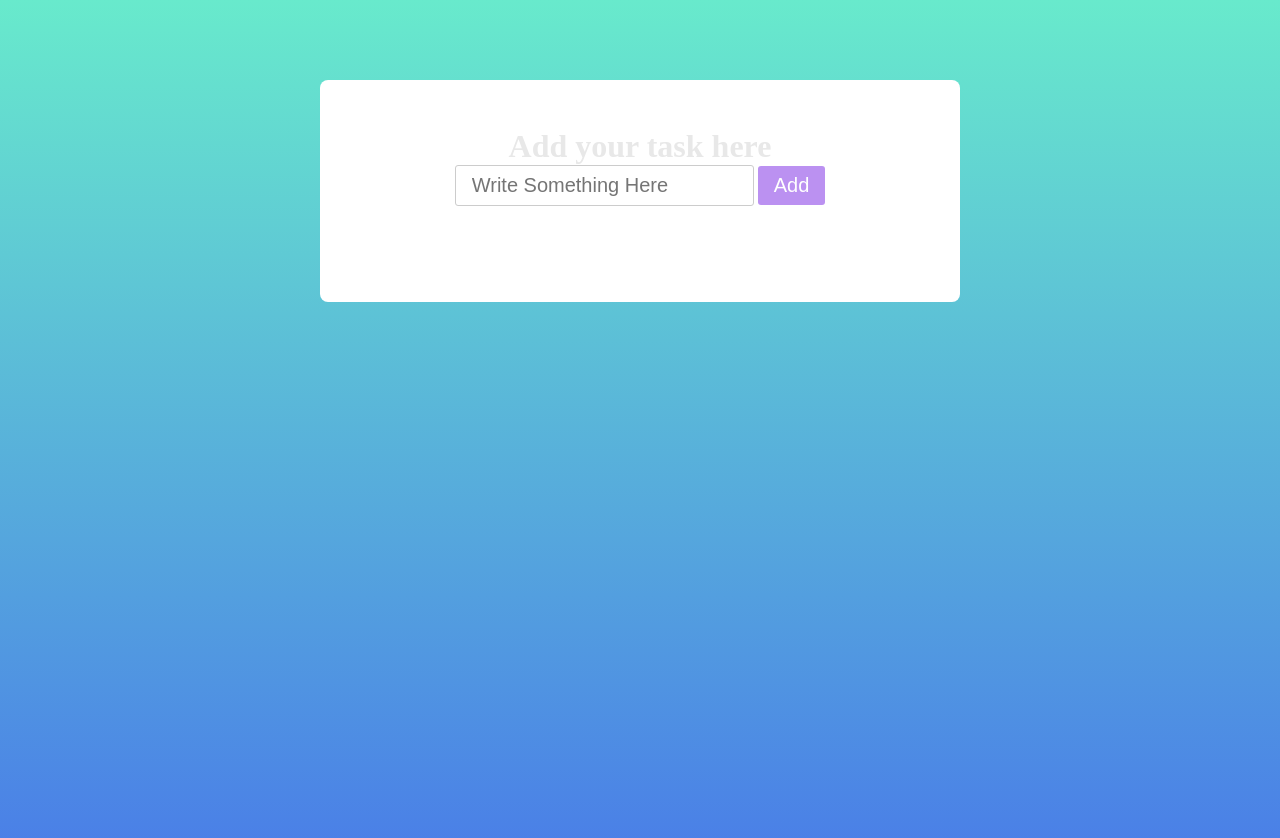
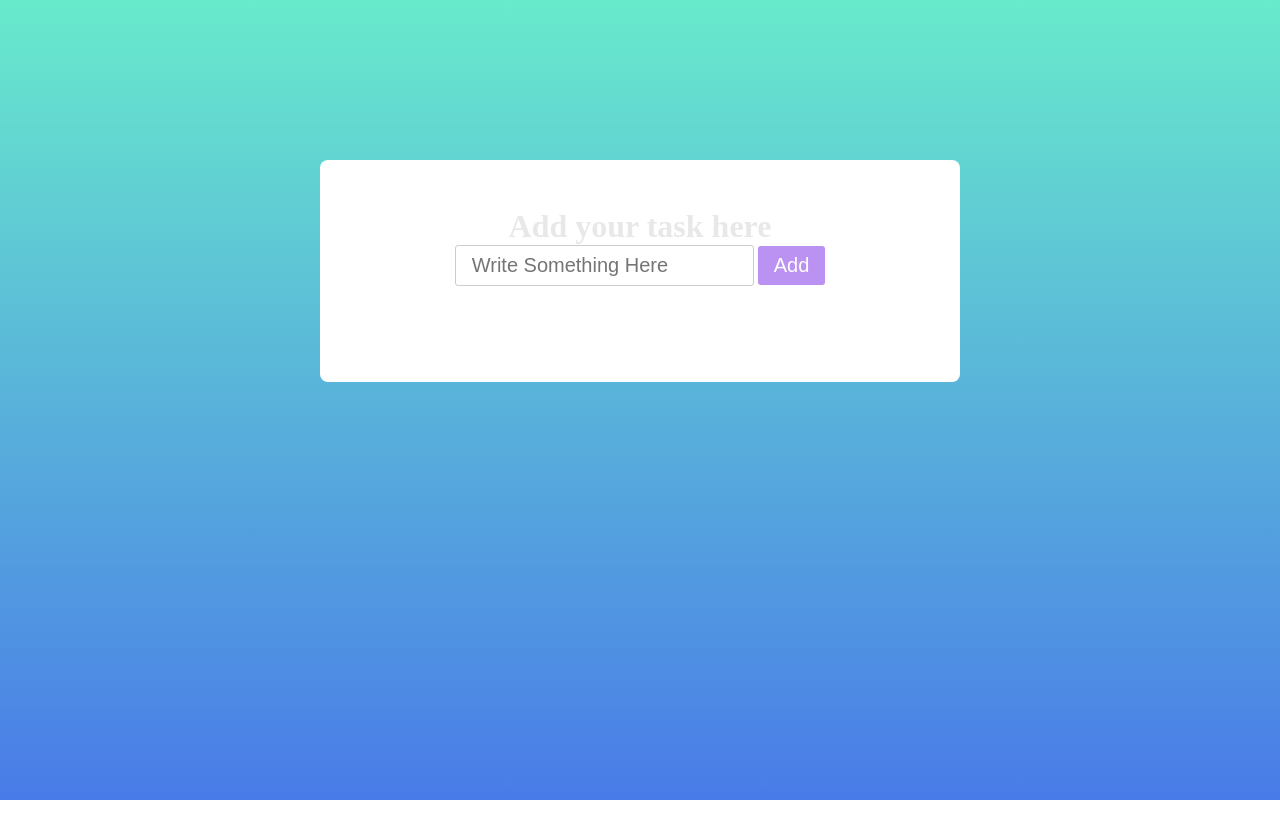
Before and after one commit to Prithvirajsinh-Jadav/To-Do, a plain HTML site: page index.html in a window 1280 px wide. After the commit the page ends 800 px from the top, so only its background shows below. Drawn offline with Linux system fonts and the light colour scheme.

Commit message:
Update style.css

```diff
--- a/style.css
+++ b/style.css
@@ -20,7 +20,7 @@ body {
 }
 
 .main-container{
-padding-top:5rem 0 ;
+padding-top:5rem  ;
 }
 
 .heading{
```
